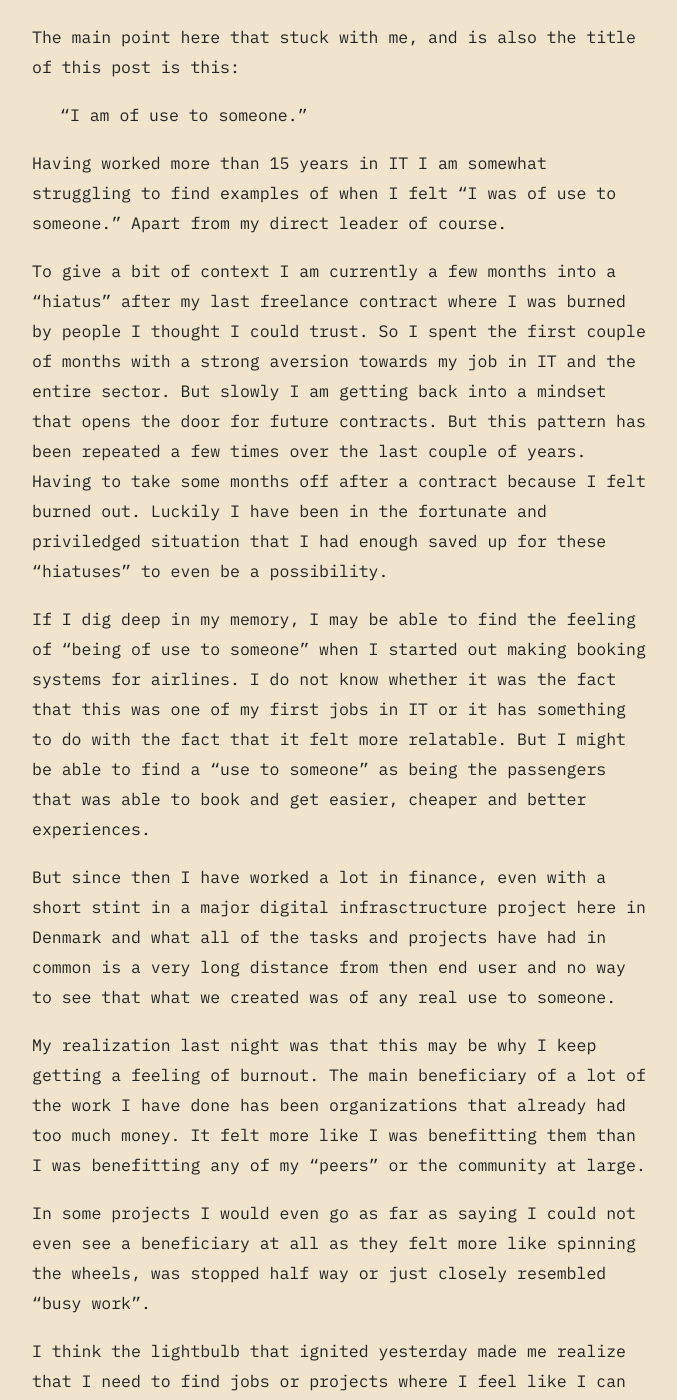
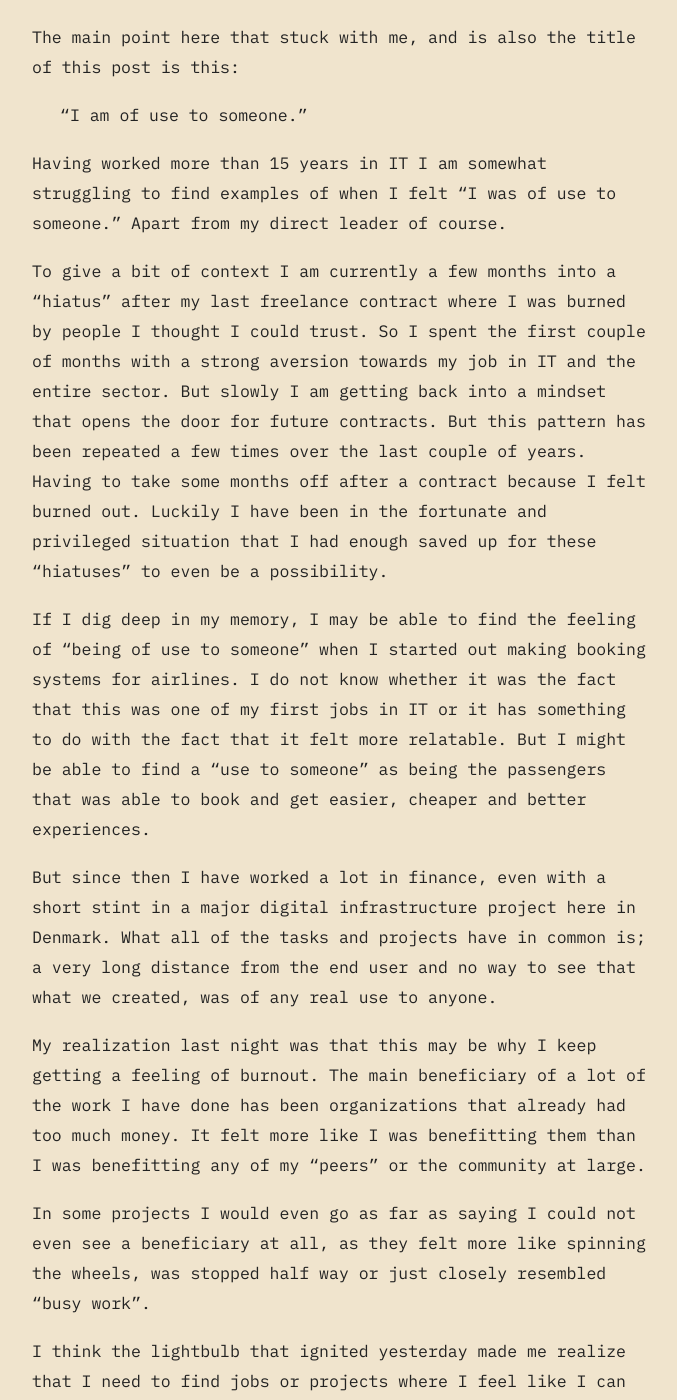
Before and after one commit to jmreiche/jmreiche.github.io, a Jekyll site: the page built from _posts/2024-12-20-being-of-use-to-someone.md, in a window 1280 px wide and 1400 px high, scrolled down 953 px. Shown: the whole window, without its empty margins (128-805 px from the left). Built offline with Jekyll 4.4.1, drawn with Linux system fonts in a browser that asks for light colours; some web fonts are replaced; some of the changed text lies outside the part shown.

Commit message:
Fixed some spelling issues with "Being of use to someone"

```diff
--- a/_posts/2024-12-20-being-of-use-to-someone.md
+++ b/_posts/2024-12-20-being-of-use-to-someone.md
@@ -23,18 +23,18 @@ The main point here that stuck with me, and is also the title of this post is th
 
 Having worked more than 15 years in IT I am somewhat struggling to find examples of when I felt "I was of use to someone." Apart from my direct leader of course.
 
-To give a bit of context I am currently a few months into a "hiatus" after my last freelance contract where I was burned by people I thought I could trust. So I spent the first couple of months with a strong aversion towards my job in IT and the entire sector. But slowly I am getting back into a mindset that opens the door for future contracts. But this pattern has been repeated a few times over the last couple of years. Having to take some months off after a contract because I felt burned out. Luckily I have been in the fortunate and priviledged situation that I had enough saved up for these "hiatuses" to even be a possibility.
+To give a bit of context I am currently a few months into a "hiatus" after my last freelance contract where I was burned by people I thought I could trust. So I spent the first couple of months with a strong aversion towards my job in IT and the entire sector. But slowly I am getting back into a mindset that opens the door for future contracts. But this pattern has been repeated a few times over the last couple of years. Having to take some months off after a contract because I felt burned out. Luckily I have been in the fortunate and privileged situation that I had enough saved up for these "hiatuses" to even be a possibility.
 
 If I dig deep in my memory, I may be able to find the feeling of "being of use to someone" when I started out making booking systems for airlines. I do not know whether it was the fact that this was one of my first jobs in IT or it has something to do with the fact that it felt more relatable. But I might be able to find a "use to someone" as being the passengers that was able to book and get easier, cheaper and better experiences.
 
-But since then I have worked a lot in finance, even with a short stint in a major digital infrasctructure project here in Denmark and what all of the tasks and projects have had in common is a very long distance from then end user and no way to see that what we created was of any real use to someone.
+But since then I have worked a lot in finance, even with a short stint in a major digital infrastructure project here in Denmark. What all of the tasks and projects have in common is; a very long distance from the end user and no way to see that what we created, was of any real use to anyone.
 
 My realization last night was that this may be why I keep getting a feeling of burnout. The main beneficiary of a lot of the work I have done has been organizations that already had too much money. It felt more like I was benefitting them than I was benefitting any of my "peers" or the community at large.
 
-In some projects I would even go as far as saying I could not even see a beneficiary at all as they felt more like spinning the wheels, was stopped half way or just closely resembled "busy work".
+In some projects I would even go as far as saying I could not even see a beneficiary at all, as they felt more like spinning the wheels, was stopped half way or just closely resembled "busy work".
 
 I think the lightbulb that ignited yesterday made me realize that I need to find jobs or projects where I feel like I can "be of use to someone."
 
 I like the freedom of freelancing, the ability to be well paid and the freedom it gives to take time off.
 
-But perhaps I won't need the ability to take months off if I can just find work which has a clear feeling of "being of use to someone." Then maybe I can live with a smaller salary and less freedom. Because no matter how I put it working in the IT sector will be priviledged in terms of salary and freedom.
+But perhaps I won't need the ability to take months off if I can just find work which has a clear feeling of "being of use to someone." Then maybe I can live with a smaller salary and less freedom. Because no matter how I put it working in the IT sector will be privileged in terms of salary and freedom.
```
Also changed, not shown: other parts of _posts/2024-12-20-being-of-use-to-someone.md (+1 -1 lines).
